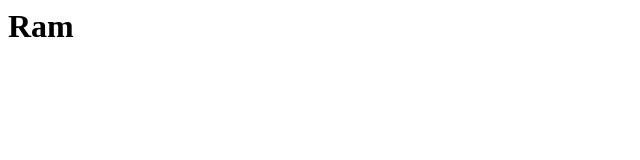
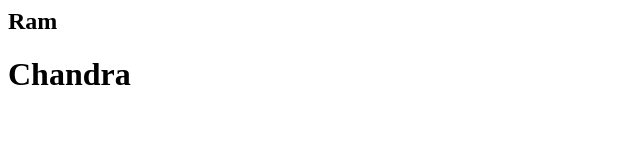
Before and after one commit to ram090/githubrepo1, a plain HTML site: page index.html in a window 1280 px wide. Shown: the whole page, without its empty margins (0-640 px from the left). Drawn offline with Linux system fonts and the light colour scheme.

Commit message:
Local changes 1

```diff
--- a/index.html
+++ b/index.html
@@ -1 +1 @@
-<h1>Ram</h1>
+<h2>Ram</h2><h1>Chandra</h1>
```
